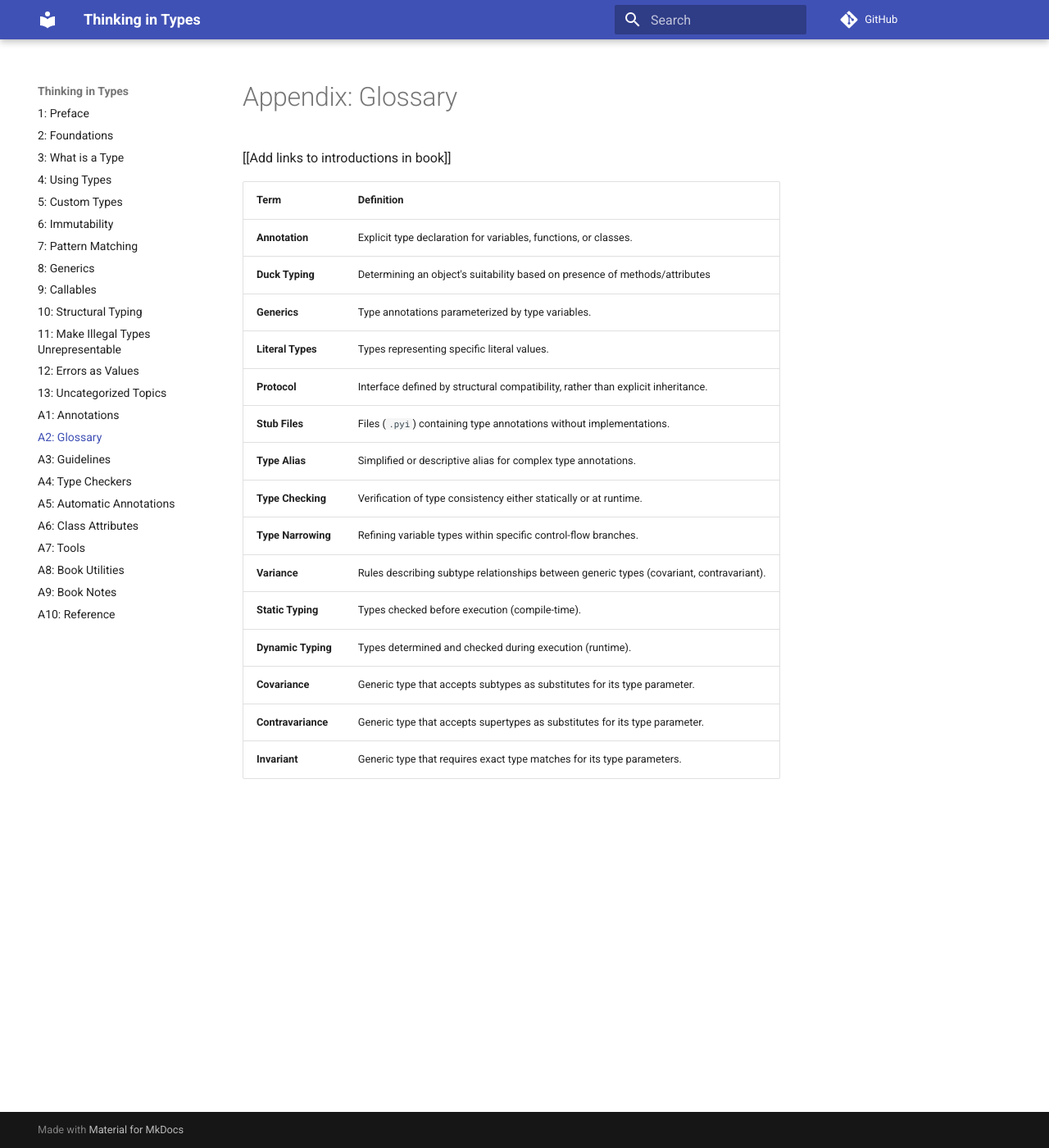
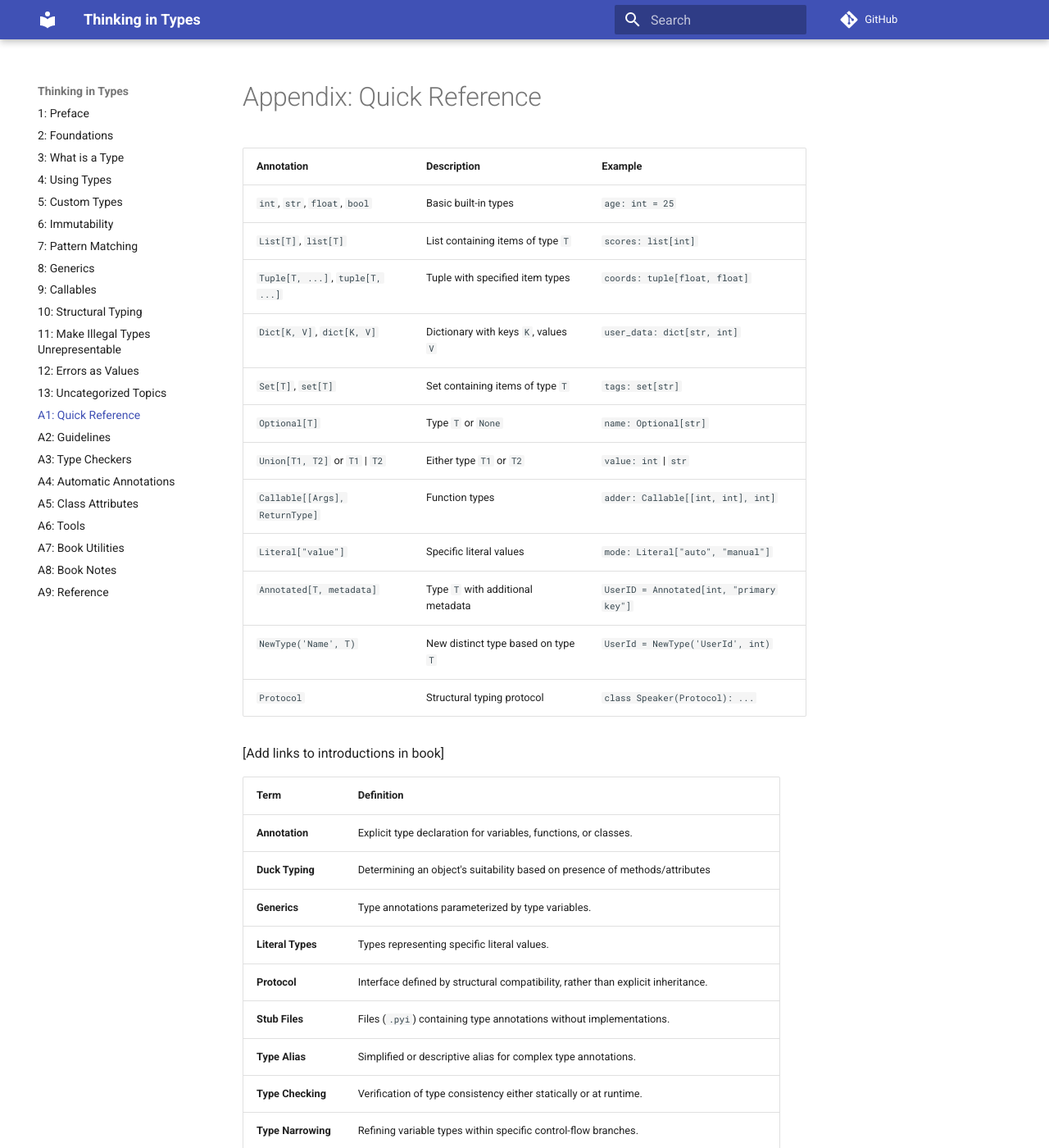
Before and after one commit to ThinkingInTypes/ThinkingInTypes.github.io, an MkDocs documentation site: the page built from Chapters/Z01_Appendix_Quick_Reference.md, in a window 1280 px wide and 1400 px high. Shown: the whole window at 82% size. Built offline with MkDocs 1.6.1 and Material for MkDocs 9.7.7, drawn with Linux system fonts in a browser that asks for light colours; comment, search, counter and statistics services are not loaded.

Commit message:
combined first two appendices, renumbered

```diff
--- a/Chapters/Z02_Appendix_Glossary.md
+++ b/Chapters/Z01_Appendix_Quick_Reference.md
@@ -1,6 +1,21 @@
-# Appendix: Glossary
+# Appendix: Quick Reference
 
-\[\[Add links to introductions in book]]
+| Annotation                       | Description                          | Example                                  |
+|----------------------------------|--------------------------------------|------------------------------------------|
+| `int`, `str`, `float`, `bool`    | Basic built-in types                 | `age: int = 25`                          |
+| `List[T]`, `list[T]`             | List containing items of type `T`    | `scores: list[int]`                      |
+| `Tuple[T, ...]`, `tuple[T, ...]` | Tuple with specified item types      | `coords: tuple[float, float]`            |
+| `Dict[K, V]`, `dict[K, V]`       | Dictionary with keys `K`, values `V` | `user_data: dict[str, int]`              |
+| `Set[T]`, `set[T]`               | Set containing items of type `T`     | `tags: set[str]`                         |
+| `Optional[T]`                    | Type `T` or `None`                   | `name: Optional[str]`                    |
+| `Union[T1, T2]` or `T1` \| `T2`  | Either type `T1` or `T2`             | `value: int` \| `str`                    |
+| `Callable[[Args], ReturnType]`   | Function types                       | `adder: Callable[[int, int], int]`       |
+| `Literal["value"]`               | Specific literal values              | `mode: Literal["auto", "manual"]`        |
+| `Annotated[T, metadata]`         | Type `T` with additional metadata    | `UserID = Annotated[int, "primary key"]` |
+| `NewType('Name', T)`             | New distinct type based on type `T`  | `UserId = NewType('UserId', int)`        |
+| `Protocol`                       | Structural typing protocol           | `class Speaker(Protocol): ...`           |
+
+[Add links to introductions in book]
 
 | Term               | Definition                                                                               |
 |--------------------|------------------------------------------------------------------------------------------|
--- a/mkdocs.yml
+++ b/mkdocs.yml
@@ -38,13 +38,12 @@ nav:
   - '11: Make Illegal Types Unrepresentable': C11_Make_Illegal_Types_Unrepresentable.md
   - '12: Errors as Values': C12_Errors_as_Values.md
   - '13: Uncategorized Topics': C13_Uncategorized_Topics.md
-  - 'A1: Annotations': Z01_Appendix_Annotations.md
-  - 'A2: Glossary': Z02_Appendix_Glossary.md
-  - 'A3: Guidelines': Z03_Appendix_Guidelines.md
-  - 'A4: Type Checkers': Z04_Appendix_Type_Checkers.md
-  - 'A5: Automatic Annotations': Z05_Appendix_Automatic_Annotations.md
-  - 'A6: Class Attributes': Z06_Appendix_Class_Attributes.md
-  - 'A7: Tools': Z07_Appendix_Tools.md
-  - 'A8: Book Utilities': Z08_Appendix_Book_Utilities.md
-  - 'A9: Book Notes': Z09_Appendix_Book_Notes.md
-  - 'A10: Reference': Z10_Appendix_Reference.md
+  - 'A1: Quick Reference': Z01_Appendix_Quick_Reference.md
+  - 'A2: Guidelines': Z02_Appendix_Guidelines.md
+  - 'A3: Type Checkers': Z03_Appendix_Type_Checkers.md
+  - 'A4: Automatic Annotations': Z04_Appendix_Automatic_Annotations.md
+  - 'A5: Class Attributes': Z05_Appendix_Class_Attributes.md
+  - 'A6: Tools': Z06_Appendix_Tools.md
+  - 'A7: Book Utilities': Z07_Appendix_Book_Utilities.md
+  - 'A8: Book Notes': Z08_Appendix_Book_Notes.md
+  - 'A9: Reference': Z09_Appendix_Reference.md
```
Also changed, not shown: Chapters/Z01_Appendix_Annotations.md (deleted, +0 -16 lines), Chapters/Z02_Appendix_Guidelines.md (renamed from Chapters/Z03_Appendix_Guidelines.md, +3 -2 lines), Chapters/index.md (+3 -2 lines), Chapters/Z03_Appendix_Type_Checkers.md (renamed from Chapters/Z04_Appendix_Type_Checkers.md), Chapters/Z04_Appendix_Automatic_Annotations.md (renamed from Chapters/Z05_Appendix_Automatic_Annotations.md), Chapters/Z05_Appendix_Class_Attributes.md (renamed from Chapters/Z06_Appendix_Class_Attributes.md), Chapters/Z06_Appendix_Tools.md (renamed from Chapters/Z07_Appendix_Tools.md), Chapters/Z07_Appendix_Book_Utilities.md (renamed from Chapters/Z08_Appendix_Book_Utilities.md), Chapters/Z08_Appendix_Book_Notes.md (renamed from Chapters/Z09_Appendix_Book_Notes.md), Chapters/Z09_Appendix_Reference.md (renamed from Chapters/Z10_Appendix_Reference.md).
